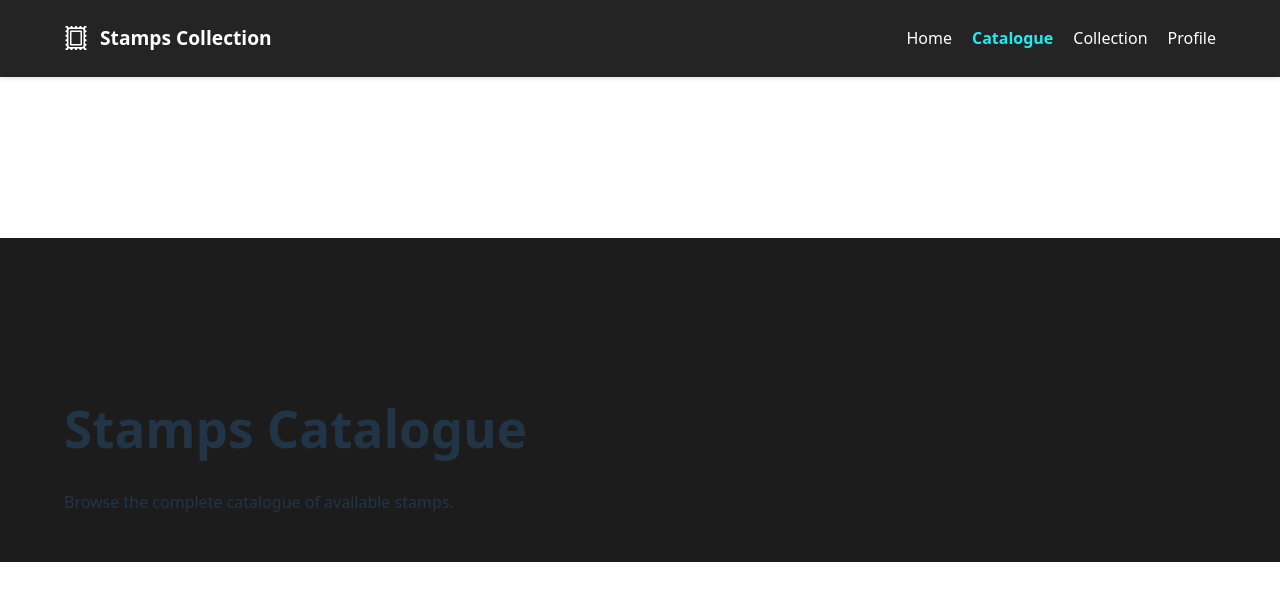
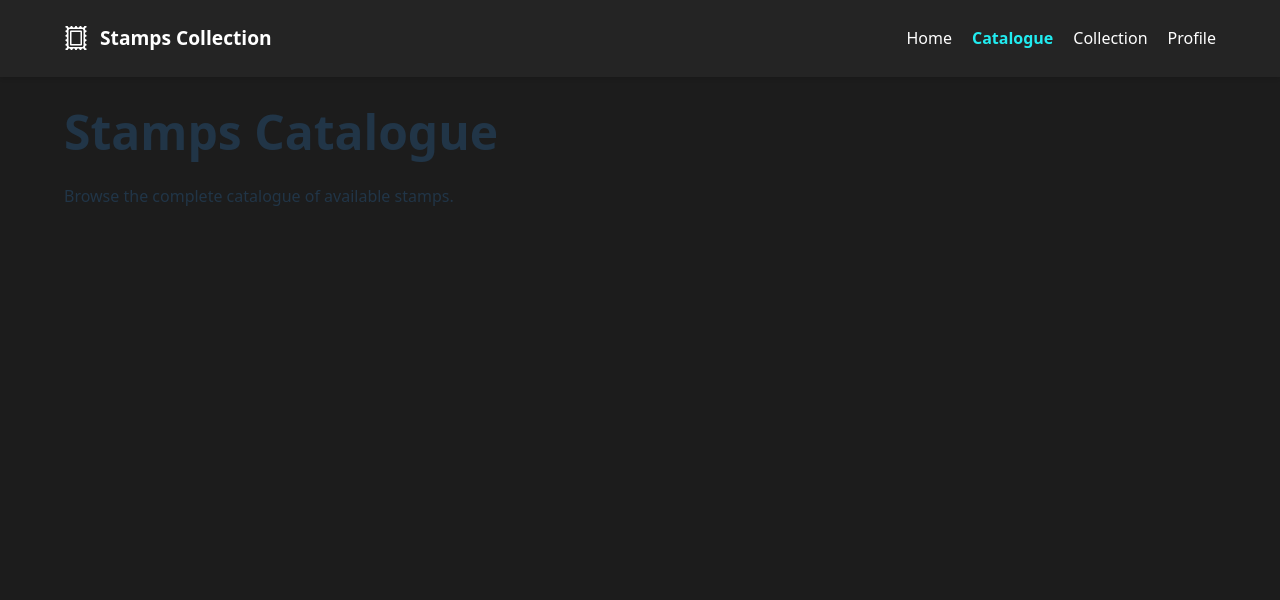
Before and after one commit to Timo1024/stamps-3, a React (Vite) app in the folder frontend/: page /catalogue in a window 1280 px wide. Shown: the top 600 px of the page. Built offline with nearby package versions, Linux system fonts and the light colour scheme.

Commit message:
made minor changes to css

```diff
--- a/frontend/src/App.css
+++ b/frontend/src/App.css
@@ -64,7 +64,8 @@ body {
 .page-container {
   margin: 0;
   /* Add top padding to account for fixed navbar height */
-  padding: 8rem 4rem 2rem 4rem;
+  padding: 6rem 4rem 2rem 4rem;
   /* Increased top padding to ensure content is visible */
   width: 100%;
+  min-height: 100vh;
 }
--- /dev/null
+++ b/frontend/src/pages/Catalogue.css
@@ -0,0 +1,5 @@
+.catalogue-heading {
+    font-size: 3rem;
+    font-weight: bold;
+    margin-bottom: 1rem;
+}
--- a/frontend/src/pages/Catalogue.tsx
+++ b/frontend/src/pages/Catalogue.tsx
@@ -1,9 +1,14 @@
 import React from 'react';
+import './Pages.css'
+import './Catalogue.css';
 
 const Catalogue: React.FC = () => {
     return (
         <div className="page">
-            <h1>Stamps Catalogue</h1>
+
+
+
+            <div className='catalogue-heading'>Stamps Catalogue</div>
             <p>Browse the complete catalogue of available stamps.</p>
         </div>
     );
--- a/frontend/src/pages/Home.css
+++ b/frontend/src/pages/Home.css
@@ -1,3 +1,13 @@
+.title {
+    font-size: 4rem;
+    line-height: 1.1;
+    font-weight: bold;
+    margin-bottom: 1rem;
+    color: #f0f0f0;
+    margin-top: 2rem;
+    /* Ensure the title doesn't have extra top margin */
+}
+
 .card {
     padding: 2em;
 }
--- a/frontend/src/pages/Pages.css
+++ b/frontend/src/pages/Pages.css
@@ -1,16 +1,8 @@
-.title {
-    font-size: 4rem;
-    line-height: 1.1;
-    font-weight: bold;
-    margin-bottom: 1rem;
-    color: #f0f0f0;
-    margin-top: 0;
-    /* Ensure the title doesn't have extra top margin */
-}
-
 .page {
     margin-top: 0;
-    /* Remove this margin since we already have padding in page-container */
     padding-top: 0;
-    /* Start content flush with the container padding */
+    /* top: 0; */
+    /* position: relative; */
+    /* width: 100%; */
+    /* min-height: calc(100vh - 8rem); */
 }
```
